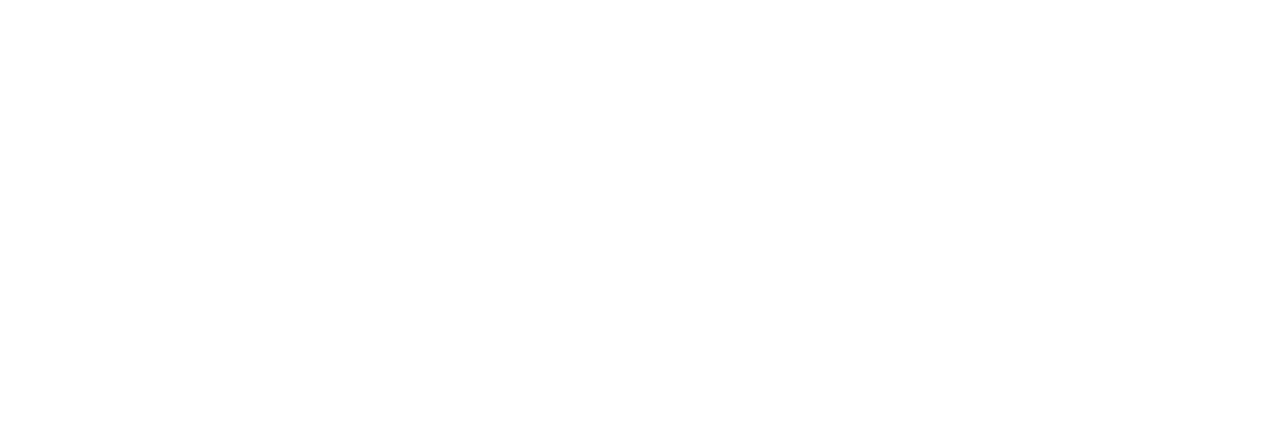
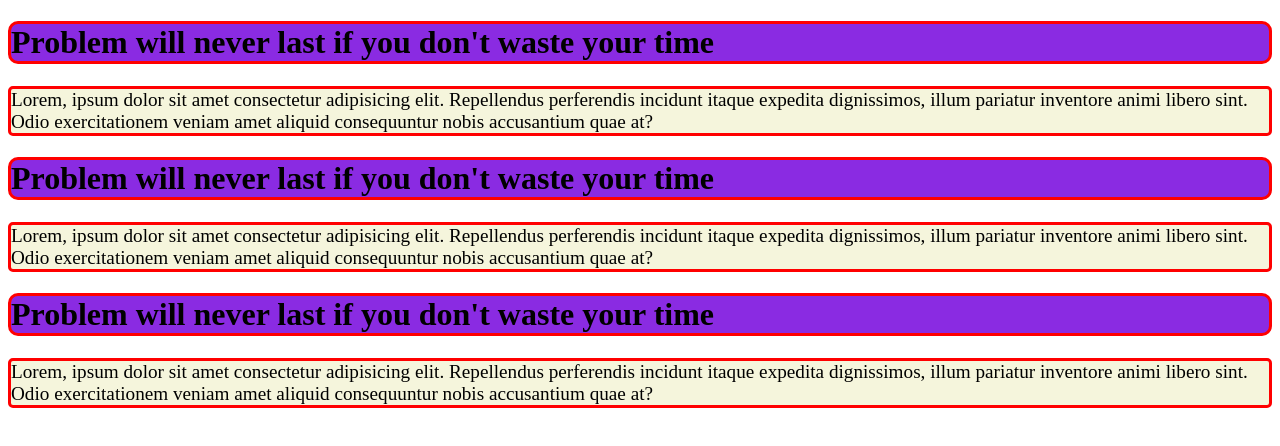
Before and after one commit to raihan-naime/problem-will-never-last, a plain HTML site: page index.html in a window 1280 px wide. Drawn offline with Linux system fonts and the light colour scheme.

Commit message:
second commit

```diff
--- a/index.html
+++ b/index.html
@@ -4,8 +4,26 @@
     <meta charset="UTF-8">
     <meta name="viewport" content="width=device-width, initial-scale=1.0">
     <title>Problem will never last</title>
+    <link rel="stylesheet" href="style/blog.css">
 </head>
 <body>
-
+    <div>
+        <h1>Problem will never last if you don't waste your time</h1>
+        <p>
+            Lorem, ipsum dolor sit amet consectetur adipisicing elit. Repellendus perferendis incidunt itaque expedita dignissimos, illum pariatur inventore animi libero sint. Odio exercitationem veniam amet aliquid consequuntur nobis accusantium quae at?
+        </p>
+    </div>
+    <div>
+        <h1>Problem will never last if you don't waste your time</h1>
+        <p>
+            Lorem, ipsum dolor sit amet consectetur adipisicing elit. Repellendus perferendis incidunt itaque expedita dignissimos, illum pariatur inventore animi libero sint. Odio exercitationem veniam amet aliquid consequuntur nobis accusantium quae at?
+        </p>
+    </div>
+    <div>
+        <h1>Problem will never last if you don't waste your time</h1>
+        <p>
+            Lorem, ipsum dolor sit amet consectetur adipisicing elit. Repellendus perferendis incidunt itaque expedita dignissimos, illum pariatur inventore animi libero sint. Odio exercitationem veniam amet aliquid consequuntur nobis accusantium quae at?
+        </p>
+    </div>
 </body>
 </html>
--- /dev/null
+++ b/style/blog.css
@@ -0,0 +1,13 @@
+h1{
+    background-color: blueviolet;
+    border: solid red ;
+    border-radius: 10px;
+    border-width: 50%;
+}
+p{
+    background-color: beige;
+    border: solid red;
+    border-radius: 5px;
+    font-size: larger;
+    /* font-family: ; */
+}
```
